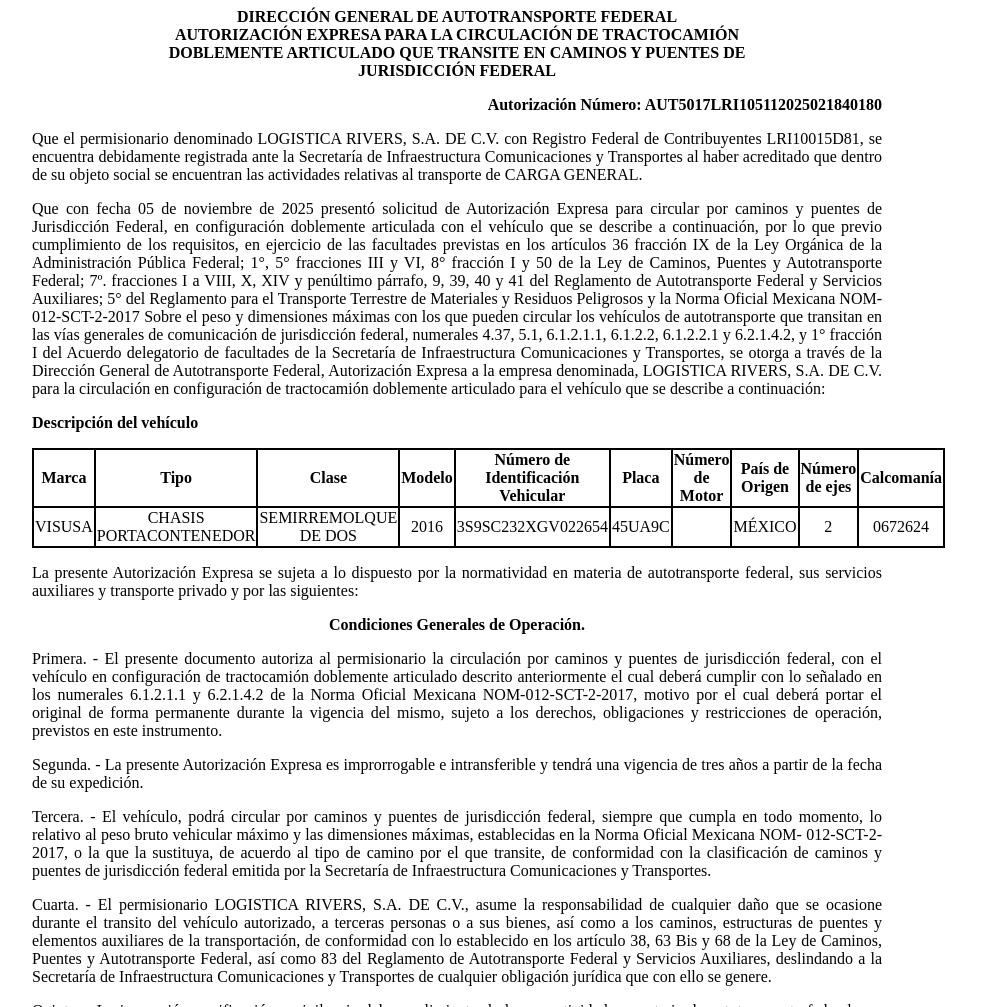
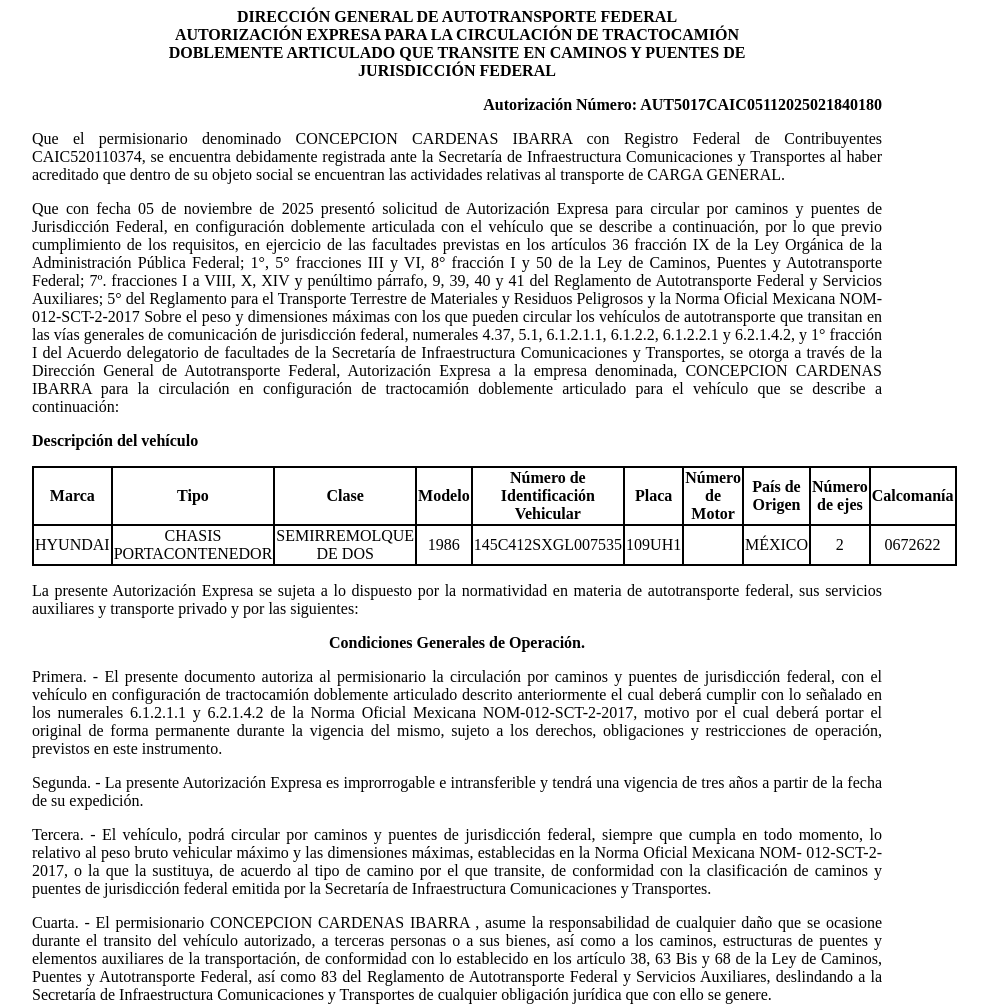
Before and after one commit to app-sct1/ConsultaAutDobleRemolque-folio-0201351, a plain HTML site: page index.html in a window 1280 px wide. Shown: the top 1007 px of the page, without its empty margins (183-1171 px from the left). Drawn offline with Linux system fonts and the light colour scheme.

Commit message:
index.html

```diff
--- a/index.html
+++ b/index.html
@@ -75,11 +75,11 @@
 						<p class="sinMargen">DOBLEMENTE ARTICULADO QUE TRANSITE EN CAMINOS Y PUENTES DE</p>
 						<p class="sinMargen">JURISDICCIÓN FEDERAL</p>
 					</div>
-<p class="derechaNegro">Autorización Número: AUT5017LRI105112025021840180</p>
+<p class="derechaNegro">Autorización Número: AUT5017CAIC05112025021840180</p>
 
 					<p class="justificado">Que el permisionario denominado
-						LOGISTICA RIVERS, S.A. DE C.V. con Registro Federal de
-						Contribuyentes LRI10015D81, se encuentra
+						CONCEPCION CARDENAS IBARRA con Registro Federal de
+						Contribuyentes CAIC520110374, se encuentra
 						debidamente registrada ante la Secretaría de Infraestructura
 						Comunicaciones y Transportes al haber acreditado que dentro de su
 						objeto social se encuentran las actividades relativas al
@@ -107,7 +107,7 @@
 						facultades de la Secretaría de Infraestructura Comunicaciones y
 						Transportes, se otorga a través de la
 						Dirección General de Autotransporte Federal, Autorización Expresa a la
-						empresa denominada, LOGISTICA RIVERS, S.A. DE C.V. para la
+						empresa denominada, CONCEPCION CARDENAS IBARRA para la
 						circulación en configuración de tractocamión doblemente articulado
 						para el vehículo que se describe a continuación:</p>
 
@@ -128,16 +128,16 @@
 							<th class="borde">Calcomanía</th>
 						</tr>
 						<tr class="borde">
-							<td class="borde">VISUSA</td>
+							<td class="borde">HYUNDAI</td>
 							<td class="borde">CHASIS PORTACONTENEDOR</td>
 							<td class="borde">SEMIRREMOLQUE DE DOS</td>
-							<td class="borde">2016</td>
-							<td class="borde">3S9SC232XGV022654</td>
-							<td class="borde">45UA9C</td>
+							<td class="borde">1986</td>
+							<td class="borde">145C412SXGL007535</td>
+							<td class="borde">109UH1</td>
 							<td class="borde"></td>
 							<td class="borde">MÉXICO</td>
 							<td class="borde">2</td>
-							<td class="borde">0672624</td>
+							<td class="borde">0672622</td>
 						</tr>
 
 					</tbody></table>
@@ -175,7 +175,7 @@
 						Secretaría de Infraestructura Comunicaciones y Transportes.</p>
 
 					<p class="justificado">Cuarta. - El permisionario
-						LOGISTICA RIVERS, S.A. DE C.V., asume la responsabilidad de
+						CONCEPCION CARDENAS IBARRA , asume la responsabilidad de
 						cualquier daño que se ocasione durante el transito del vehículo
 						autorizado, a terceras personas o a sus bienes, así como a los
 						caminos, estructuras de puentes y elementos auxiliares de la
```
